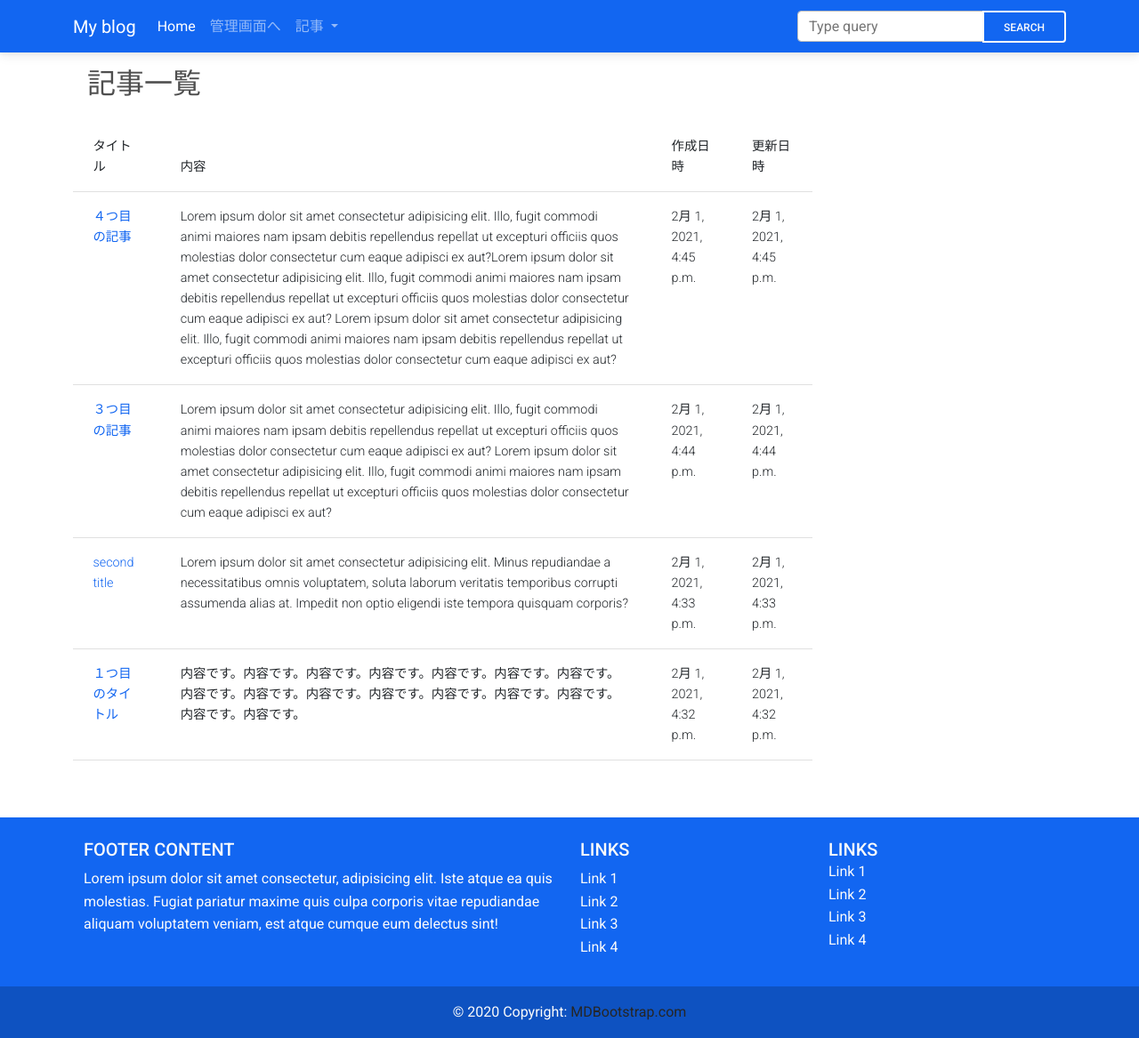
After one commit to kei-1011/django-first-blog-app, a Django app: page /post_list in a window 1280 px wide. The commit adds this page. Shown: the whole page at 89% size. Run offline with Django 3.2, Linux system fonts and the light colour scheme; data comes from the database, SQL or seed files in the repository; some libraries are stand-ins or nearby versions.

Commit message:
fix posts_list close #6

```diff
--- a/myapp/templates/myapp/base.html
+++ b/myapp/templates/myapp/base.html
@@ -50,12 +50,9 @@
               <!-- Dropdown menu -->
               <ul class="dropdown-menu" aria-labelledby="navbarDropdown">
                 <li><a class="dropdown-item" href="{% url 'myapp:post_create' %}">新規作成</a></li>
-                <li><a class="dropdown-item" href="#">Another action</a></li>
+                <li><a class="dropdown-item" href="{% url 'myapp:post_list' %}">投稿一覧</a></li>
                 <li>
                   <hr class="dropdown-divider" />
-                </li>
-                <li>
-                  <a class="dropdown-item" href="#">Something else here</a>
                 </li>
               </ul>
             </li>
--- /dev/null
+++ b/myapp/templates/myapp/post_list.html
@@ -0,0 +1,30 @@
+{% extends 'myapp/base.html' %}
+{% block content %}
+<div class='row'>
+  <div class='col-md-9'>
+    <h2 class='p-3'>記事一覧</h2>
+
+    <table class="table">
+      <thead>
+        <tr>
+          <th>タイトル</th>
+          <th>内容</th>
+          <th>作成日時</th>
+          <th>更新日時</th>
+        </tr>
+      </thead>
+      <tbody>
+        {% for item in post_list %}
+          <tr>
+            <td><a href="{% url 'myapp:post_detail' item.pk %}">{{ item.title}}</a></td>
+            <td>{{ item.content }}</td>
+            <td>{{ item.created_at }}</td>
+            <td>{{ item.updated_at }}</td>
+          </tr>
+        {% endfor %}
+      </tbody>
+    </table>
+  </div>
+</div>
+
+{% endblock %}
--- a/myapp/urls.py
+++ b/myapp/urls.py
@@ -8,5 +8,6 @@ urlpatterns = [
     path('post_create', views.PostCreate.as_view(), name='post_create'),
     path('post_detail/<int:pk>', views.PostDetail.as_view(), name='post_detail'),
     path('post_update/<int:pk>', views.PostUpdate.as_view(), name='post_update'),
-    path('post_delete/<int:pk>', views.PostDelete.as_view(), name='post_delete')
+    path('post_delete/<int:pk>', views.PostDelete.as_view(), name='post_delete'),
+    path('post_list', views.PostList.as_view(), name='post_list'),
 ]
--- a/myapp/views.py
+++ b/myapp/views.py
@@ -1,6 +1,6 @@
 from django.shortcuts import render,resolve_url
 from django.http import HttpResponse
-from django.views.generic import TemplateView, CreateView, DetailView, UpdateView, DeleteView
+from django.views.generic import TemplateView, CreateView, DetailView, UpdateView, DeleteView, ListView
 from .models import Post
 from django.urls import reverse_lazy
 from .forms import PostForm
@@ -45,3 +45,9 @@ class PostDelete(DeleteView):
   def get_success_url(self):
     messages.info(self.request, '投稿を削除しました。')
     return resolve_url('myapp:index')
+
+class PostList(ListView):
+  model = Post
+  # 投稿日時で並び変えて取得
+  def get_queryset(self):
+    return Post.objects.all().order_by('-created_at')
```
